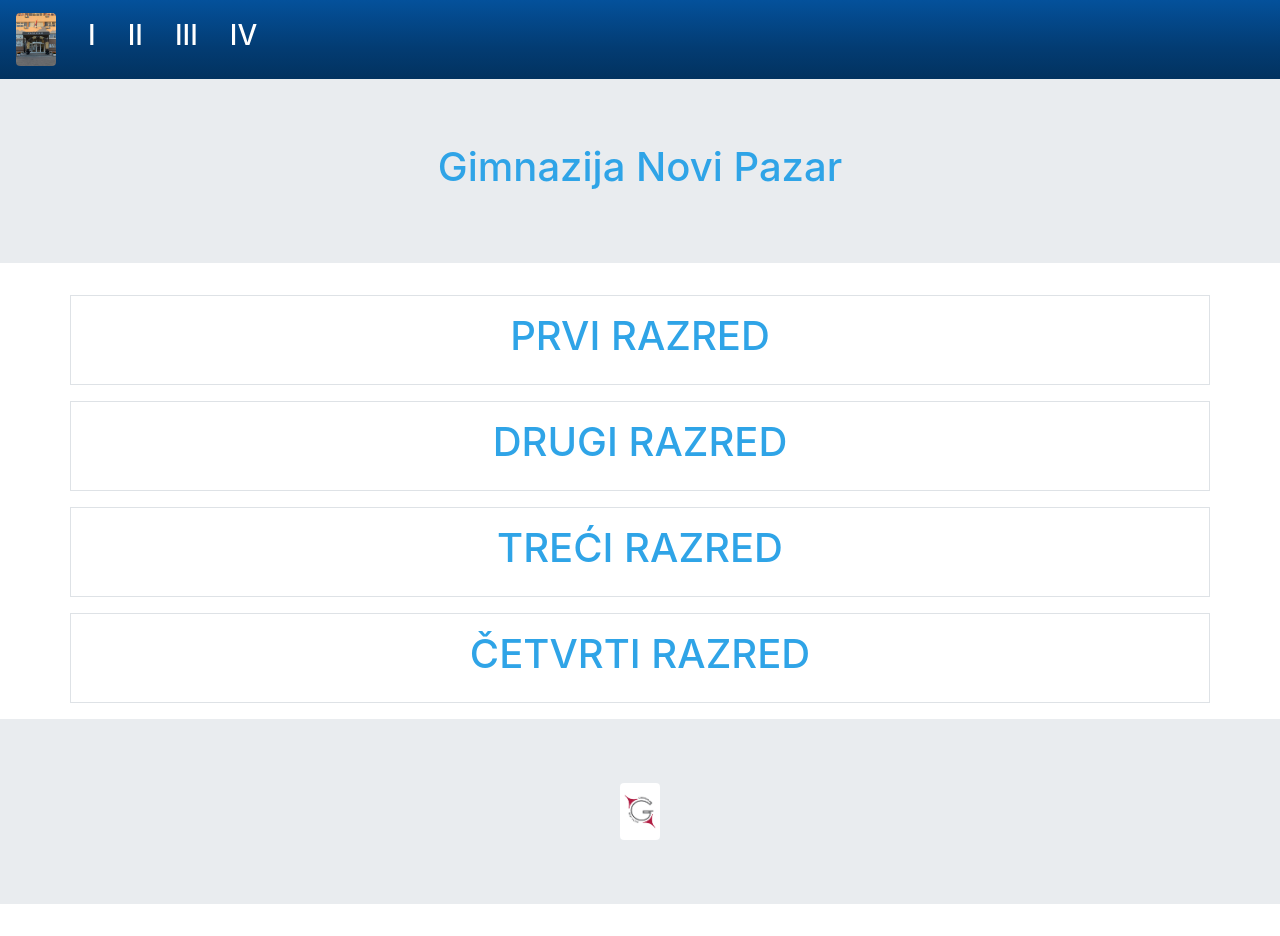
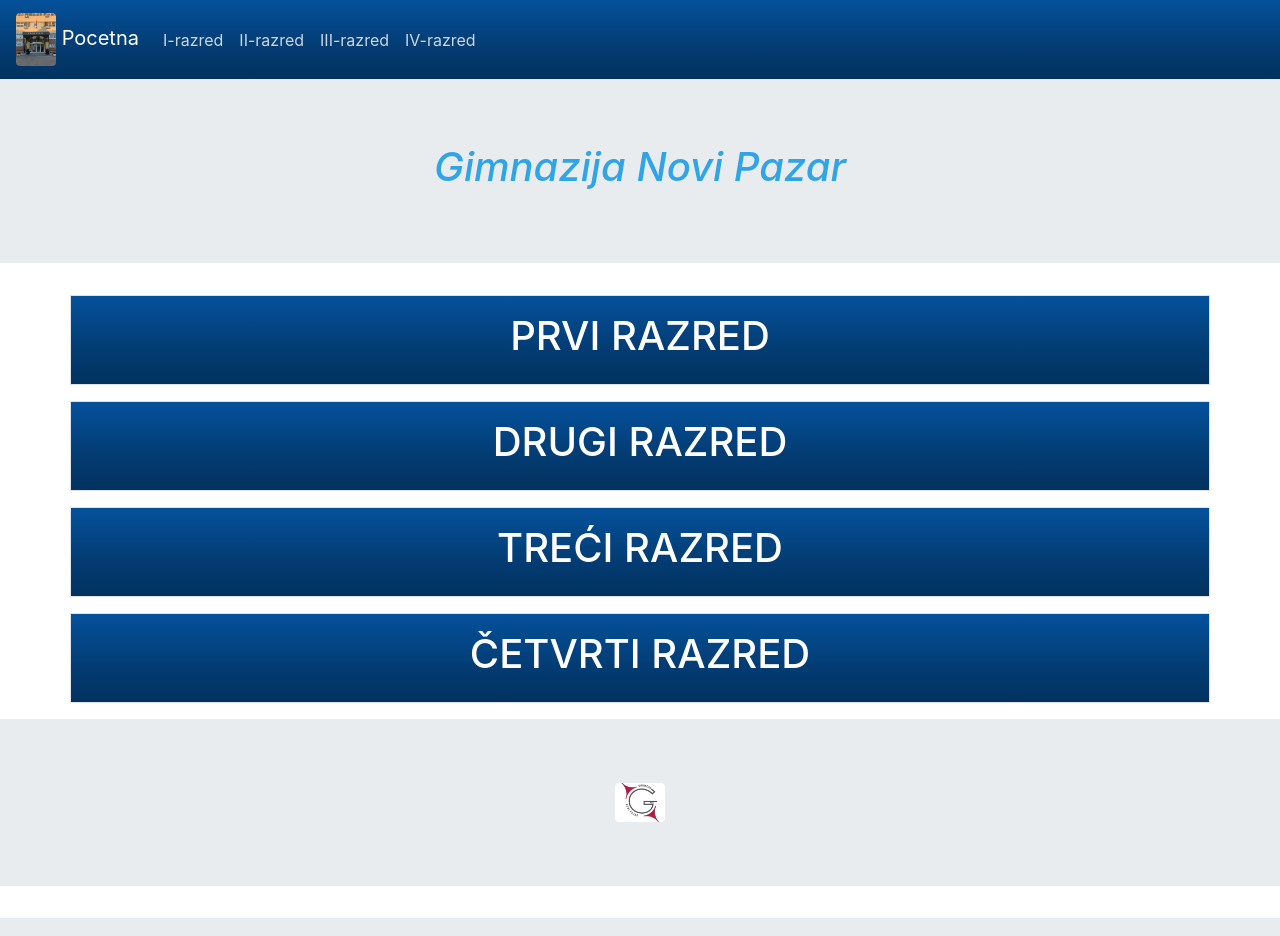
Before and after one commit to BakirCu/Gimnazija, a Django app: page / in a window 1280 px wide. Run offline with Django 3.2, Linux system fonts and the light colour scheme; some libraries are stand-ins or nearby versions.

Commit message:
Izgled gotovo konacan

```diff
--- a/gimnazija/lekcije/static/lekcije/main.css
+++ b/gimnazija/lekcije/static/lekcije/main.css
@@ -1,3 +1,4 @@
-.big-baner {
-  background-image: url('../../lekcije/images/logo.jpg');
+.image-text-container {
+    position: relative;
+    text-align: center;
 }
--- a/gimnazija/lekcije/templates/lekcije/base.html
+++ b/gimnazija/lekcije/templates/lekcije/base.html
@@ -8,41 +8,43 @@
     <meta name="viewport" content="width=device-width, initial-scale=1">
     <link rel="stylesheet" href="{% static 'lekcije/bootstrap.min.css' %}">
     <link rel="stylesheet" href="{% static 'lekcije/main.css' %}">
+    <link rel="stylesheet" href="https://use.fontawesome.com/releases/v5.7.0/css/all.css"
+        integrity="sha384-lZN37f5QGtY3VHgisS14W3ExzMWZxybE1SJSEsQp9S+oqd12jhcu+A56Ebc1zFSJ" crossorigin="anonymous">
+    <script src="https://ajax.googleapis.com/ajax/libs/jquery/3.4.1/jquery.min.js"></script>
+    <script src="https://cdnjs.cloudflare.com/ajax/libs/popper.js/1.14.7/umd/popper.min.js"></script>
+    <script src="https://maxcdn.bootstrapcdn.com/bootstrap/4.3.1/js/bootstrap.min.js"></script>
+
 
 </head>
 
 <body>
 
-    <nav class="navbar navbar-expand-sm bg-dark navbar-dark">
-        <!-- Brand/logo -->
-        <a class="navbar-brand" href="{% url 'lekcije-home' %}">
+    <!-- Navigation bar-->
+    <nav class="navbar navbar-expand-md bg-dark navbar-dark text-dark">
+        <a class="navbar-brand text-white" href="{% url 'lekcije-home' %}">
             <img style="width:40px;" src="{% static 'lekcije/images/logo_2.jpg'%}" class="rounded" alt="Logo"
                 width="100">
+            Pocetna
         </a>
-
-        <!-- Links -->
-        <ul class="nav nav-pills nav-justified">
+        <button class="navbar-toggler" type="button" data-toggle="collapse" data-target="#collapsibleNavbar">
+            <span class="navbar-toggler-icon"></span>
+        </button>
+        <div class="collapse navbar-collapse" id="collapsibleNavbar">
+            <ul class="navbar-nav">
                 <li class="nav-item">
-                <a class="nav-link" href="{% url 'prvi-razred' %}">
-                    <h3>I</h3>
-                </a>
+                    <a class="nav-link" href="{% url 'prvi-razred' %}">I-razred</a>
                 </li>
                 <li class="nav-item">
-                <a class="nav-link" href="{% url 'drugi-razred' %}">
-                    <h3>II</h3>
-                </a>
+                    <a class="nav-link" href="{% url 'drugi-razred' %}">II-razred</a>
                 </li>
                 <li class="nav-item">
-                <a class="nav-link" href="{% url 'treci-razred' %}">
-                    <h3>III</h3>
-                </a>
+                    <a class="nav-link" href="{% url 'treci-razred' %}">III-razred</a>
                 </li>
                 <li class="nav-item">
-                <a class="nav-link" href="{% url 'cetvrti-razred' %}">
-                    <h3>IV</h3>
-                </a>
+                    <a class="nav-link" href="{% url 'cetvrti-razred' %}">IV-razred</a>
                 </li>
             </ul>
+        </div>
     </nav>
 
 
@@ -54,7 +56,7 @@
         <div class="jumbotron jumbotron-fluid  ">
             <div class="container text-center">
                 <span class="text-muted">
-                    <img style="width:40px;" src="{% static 'lekcije/images/logo.jpg'%}" class="rounded" alt="Logo"
+                    <img style="width:50px;" src="{% static 'lekcije/images/logo.jpg'%}" class="rounded" alt="Logo"
                         width="100">
                 </span>
             </div>
--- a/gimnazija/lekcije/templates/lekcije/cetvrti_razred.html
+++ b/gimnazija/lekcije/templates/lekcije/cetvrti_razred.html
@@ -4,7 +4,7 @@
 
 <div class="jumbotron jumbotron-fluid big-banner ">
     <div class="container text-center">
-        <h1>Četvrti razred-predmeti</h1>
+        <h1><i>Četvrti razred-predmeti</i></h1>
 
     </div>
 </div>
--- a/gimnazija/lekcije/templates/lekcije/drugi_razred.html
+++ b/gimnazija/lekcije/templates/lekcije/drugi_razred.html
@@ -4,7 +4,7 @@
 
 <div class="jumbotron jumbotron-fluid big-banner ">
     <div class="container text-center">
-        <h1>Drugi razred-predmeti</h1>
+        <h1><i>Drugi razred-predmeti</i></h1>
 
     </div>
 </div>
--- a/gimnazija/lekcije/templates/lekcije/home.html
+++ b/gimnazija/lekcije/templates/lekcije/home.html
@@ -3,33 +3,34 @@
 {% load static %}
 
 
-<div class="jumbotron jumbotron-fluid big-banner ">
-    <div class="container text-center">
-        <h1>Gimnazija Novi Pazar</h1>
-
+<div class="jumbotron jumbotron-fluid  ">
+    <div class="container text-center ">
+        <h1><i>Gimnazija Novi Pazar</i></h1>
     </div>
 </div>
-<div class="container p-3 my-3 border text-center">
+
+<div class="container p-3 my-3 border text-center bg-dark">
     <a href="{% url 'prvi-razred' %}">
         <h1>PRVI RAZRED</h1>
     </a>
 
 </div>
-<div class="container p-3 my-3 border text-center">
+<div class="container p-3 my-3 border text-center bg-dark">
     <a href="{% url 'drugi-razred' %}">
         <h1>DRUGI RAZRED</h1>
     </a>
 </div>
 
 </div>
-<div class="container p-3 my-3 border text-center">
+<div class="container p-3 my-3 border text-center bg-dark">
     <a href="{% url 'treci-razred' %}">
         <h1>TREĆI RAZRED</h1>
     </a>
 </div>
-<div class="container p-3 my-3 border text-center">
+<div class="container p-3 my-3 border text-center bg-dark">
     <a href="{% url 'cetvrti-razred' %}">
         <h1>ČETVRTI RAZRED</h1>
     </a>
 </div>
+
 {% endblock %}
--- a/gimnazija/lekcije/templates/lekcije/predmet.html
+++ b/gimnazija/lekcije/templates/lekcije/predmet.html
@@ -6,7 +6,7 @@
 <div class="jumbotron jumbotron-fluid big-banner ">
     <div class="container text-center">
         <h1>Matematika</h1>
-        <h5>Prvi razred</h5>
+        <h2>Prvi razred</h2>
     </div>
 </div>
 <div class='container p-3 my-3 border text-center'>
--- a/gimnazija/lekcije/templates/lekcije/prvi_razred.html
+++ b/gimnazija/lekcije/templates/lekcije/prvi_razred.html
@@ -4,7 +4,7 @@
 
 <div class="jumbotron jumbotron-fluid big-banner ">
     <div class="container text-center">
-        <h1>Prvi razred-predmeti</h1>
+        <h1><i>Prvi razred-predmeti</i></h1>
 
     </div>
 </div>
--- a/gimnazija/lekcije/templates/lekcije/treci_razred.html
+++ b/gimnazija/lekcije/templates/lekcije/treci_razred.html
@@ -4,7 +4,7 @@
 
 <div class="jumbotron jumbotron-fluid big-banner ">
     <div class="container text-center">
-        <h1>Treći razred-predmeti</h1>
+        <h1><i>Treći razred-predmeti</i></h1>
 
     </div>
 </div>
```
Also changed, not shown: gimnazija/lekcije/pano2-2x_pages-to-jpg-0001.jpg (added), gimnazija/lekcije/static/lekcije/images/logo.jpg. Lines whose indentation alone changed are shown as unchanged.
